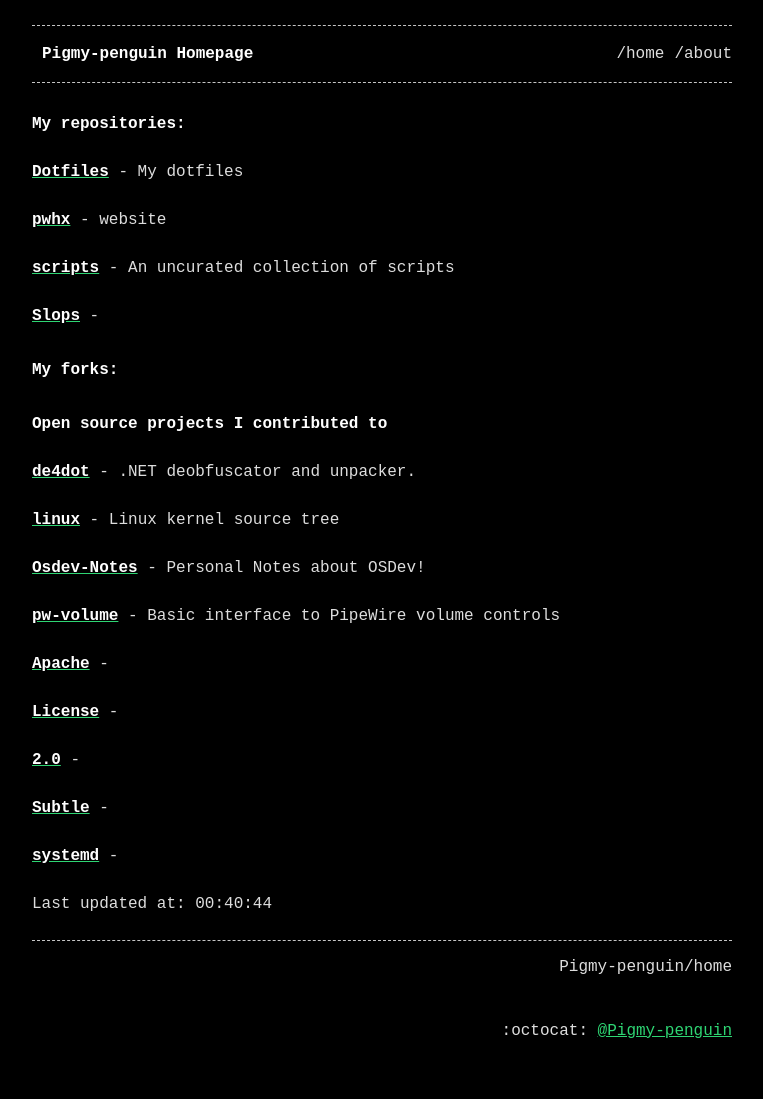
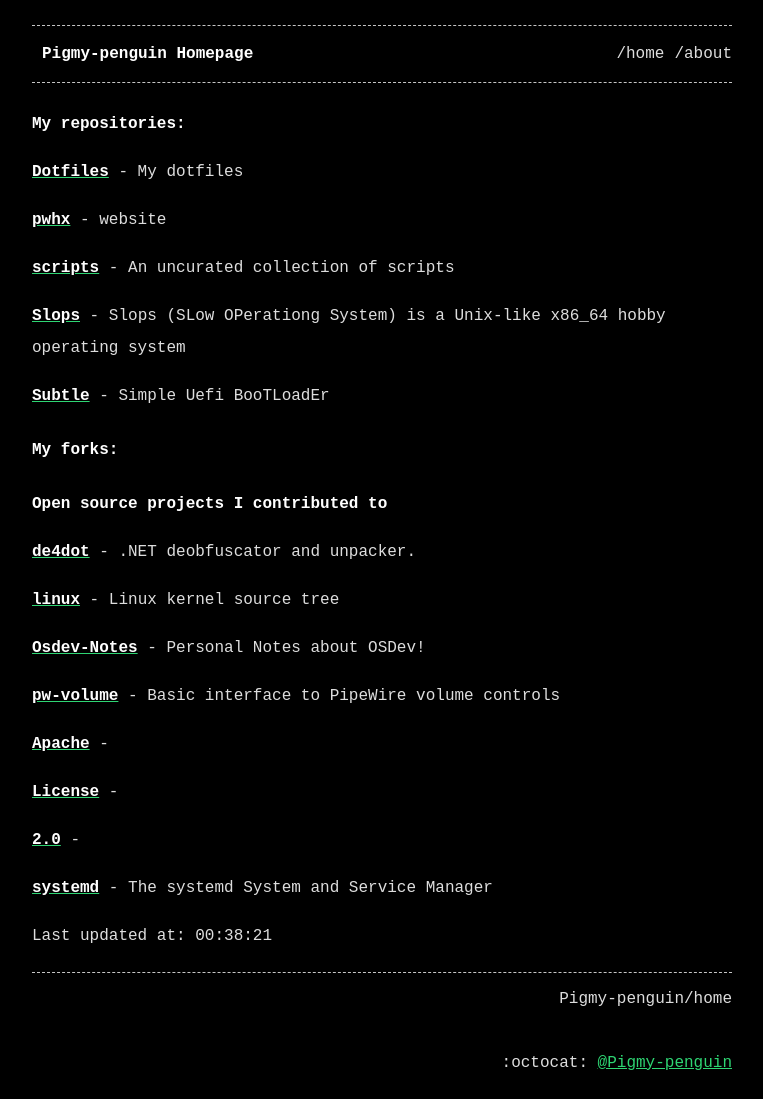
Before and after one commit to Pigmy-penguin/Pigmy-penguin.github.io, a Jekyll site: the page built from index.md, in a window 1280 px wide. Shown: the whole page, without its empty margins (258-1021 px from the left). Built offline with Jekyll 4.4.1, drawn with Linux system fonts in a browser that asks for light colours; before the commit the page ends 1067 px from its top, so only the background shows below that.

Commit message:
Auto updating the website

```diff
--- a/index.md
+++ b/index.md
@@ -13,7 +13,9 @@ title: Pigmy-penguin Homepage
 
 [**scripts**](https://github.com/Pigmy-penguin/scripts) - An uncurated collection of scripts
 
-[**Slops**](https://github.com/Pigmy-penguin/Slops) -
+[**Slops**](https://github.com/Pigmy-penguin/Slops) - Slops (SLow OPerationg System) is a Unix-like x86_64 hobby operating system
+
+[**Subtle**](https://github.com/Pigmy-penguin/Subtle) - Simple Uefi BooTLoadEr
 
 ## My forks:
 ### Open source projects I contributed to
@@ -32,9 +34,7 @@ title: Pigmy-penguin Homepage
 
 [**2.0**](https://github.com/Pigmy-penguin/2.0) -
 
-[**Subtle**](https://github.com/Pigmy-penguin/Subtle) -
-
-[**systemd**](https://github.com/Pigmy-penguin/systemd) -
+[**systemd**](https://github.com/Pigmy-penguin/systemd) - The systemd System and Service Manager
 
 
-Last updated at: 00:40:44
+Last updated at: 00:38:21
```
Also changed, not shown: 2 other files.
